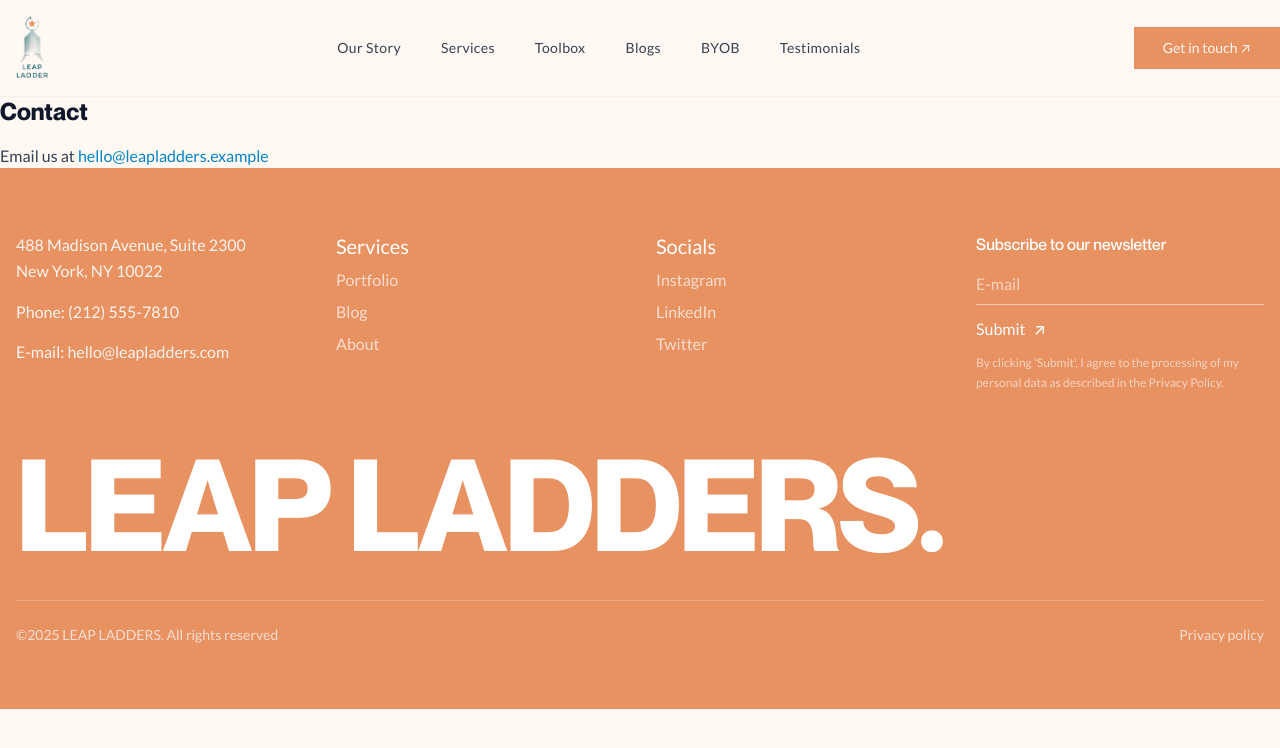
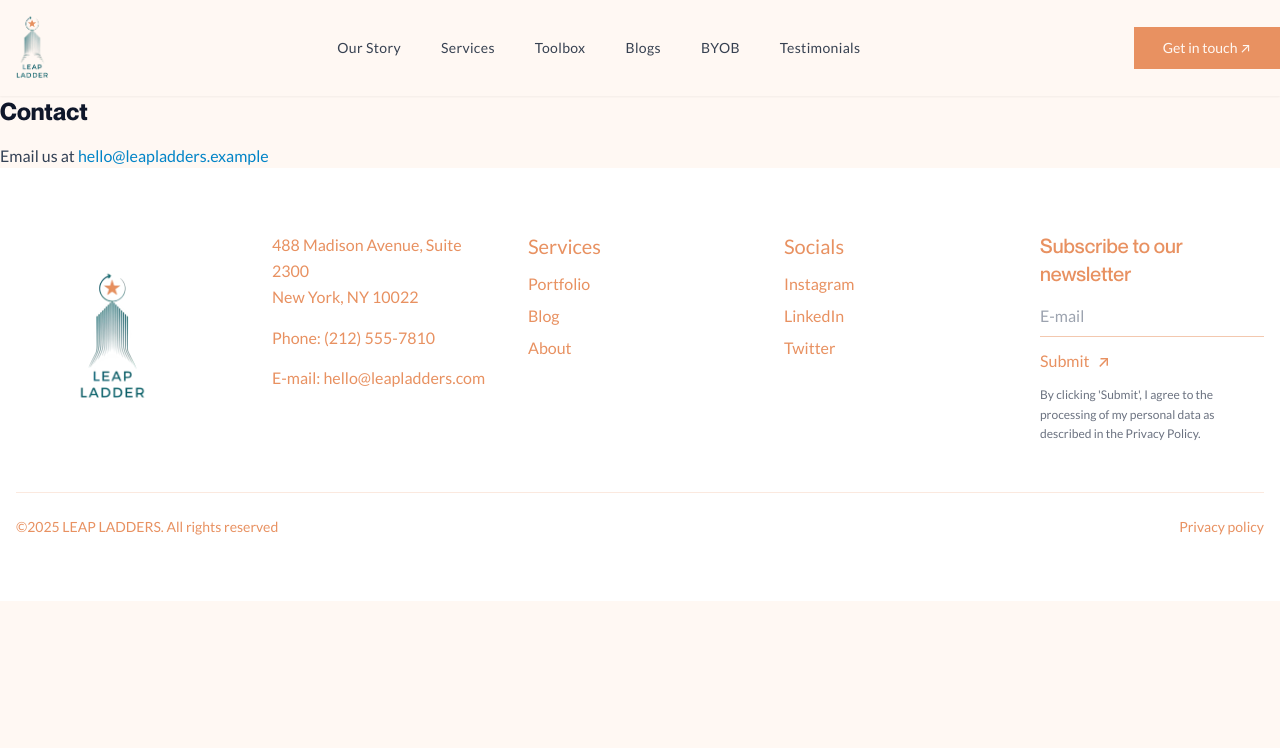
Before and after one commit to Shivam020202/leap-ladders, a React (Vite) app: page /contact in a window 1280 px wide. Shown: the top 748 px of the page. Built offline with nearby package versions, Linux system fonts and the light colour scheme.

Commit message:
new updates

```diff
--- a/src/components/Footer.jsx
+++ b/src/components/Footer.jsx
@@ -12,35 +12,53 @@ const Footer = () => {
   };
 
   return (
-    <footer className="bg-[#E89161] text-white">
-      <div className="max-w-7xl mx-auto px-4  py-12 md:py-16">
-        {/* Top Section - Contact Info, Links, Newsletter */}
-        <div className="grid grid-cols-1 md:grid-cols-2 lg:grid-cols-4 gap-8 mb-12">
+    <footer className="bg-white">
+      <div className="max-w-7xl mx-auto px-4 py-12 md:py-16">
+        {/* Main Section - Logo and 4 Info Columns */}
+        <div className="grid grid-cols-1 sm:grid-cols-2 lg:grid-cols-5 gap-8 mb-12">
+          {/* Logo - Leftmost */}
+          <motion.div
+            initial={{ opacity: 0, y: 30 }}
+            whileInView={{ opacity: 1, y: 0 }}
+            viewport={{ once: true, margin: "-100px" }}
+            transition={{ duration: 0.5 }}
+            className="flex items-center justify-center sm:justify-start lg:col-span-1"
+          >
+            <div className="w-48 h-48 flex items-center justify-center">
+              <img
+                src="/leap-ladders-logo.png"
+                alt="Leap Ladders Logo"
+                className="w-[85%] h-[85%] object-contain"
+              />
+            </div>
+          </motion.div>
+
           {/* Contact Information */}
           <motion.div
             initial={{ opacity: 0, y: 30 }}
             whileInView={{ opacity: 1, y: 0 }}
             viewport={{ once: true, margin: "-100px" }}
-            transition={{ duration: 0.5 }}
+            transition={{ duration: 0.5, delay: 0.1 }}
             className="space-y-4"
           >
             <div>
-              <p className="text-white/90 leading-relaxed">
+              <p className="leading-relaxed" style={{ color: "#E89161" }}>
                 488 Madison Avenue, Suite 2300
               </p>
-              <p className="text-white/90 leading-relaxed">
+              <p className="leading-relaxed" style={{ color: "#E89161" }}>
                 New York, NY 10022
               </p>
             </div>
             <div>
-              <p className="text-white/90">Phone: (212) 555-7810</p>
+              <p style={{ color: "#E89161" }}>Phone: (212) 555-7810</p>
             </div>
             <div>
-              <p className="text-white/90">
+              <p style={{ color: "#E89161" }}>
                 E-mail:{" "}
                 <a
                   href="mailto:hello@leapladders.com"
-                  className="hover:text-white transition-colors"
+                  className="hover:opacity-80 transition-opacity"
+                  style={{ color: "#E89161" }}
                 >
                   hello@leapladders.com
                 </a>
@@ -53,14 +71,20 @@ const Footer = () => {
             initial={{ opacity: 0, y: 30 }}
             whileInView={{ opacity: 1, y: 0 }}
             viewport={{ once: true, margin: "-100px" }}
-            transition={{ duration: 0.5, delay: 0.1 }}
+            transition={{ duration: 0.5, delay: 0.2 }}
           >
             <ul className="space-y-2">
-              <li className="text-xl">Services</li>
+              <li
+                className="text-xl font-medium mb-3"
+                style={{ color: "#E89161" }}
+              >
+                Services
+              </li>
               <li>
                 <a
                   href="#portfolio"
-                  className=" text-white/70 hover:text-white transition-colors"
+                  className="hover:opacity-70 transition-opacity"
+                  style={{ color: "#E89161" }}
                 >
                   Portfolio
                 </a>
@@ -68,7 +92,8 @@ const Footer = () => {
               <li>
                 <a
                   href="#blog"
-                  className=" text-white/70 hover:text-white transition-colors"
+                  className="hover:opacity-70 transition-opacity"
+                  style={{ color: "#E89161" }}
                 >
                   Blog
                 </a>
@@ -76,7 +101,8 @@ const Footer = () => {
               <li>
                 <a
                   href="#about"
-                  className="text-white/70 hover:text-white transition-colors"
+                  className="hover:opacity-70 transition-opacity"
+                  style={{ color: "#E89161" }}
                 >
                   About
                 </a>
@@ -89,16 +115,22 @@ const Footer = () => {
             initial={{ opacity: 0, y: 30 }}
             whileInView={{ opacity: 1, y: 0 }}
             viewport={{ once: true, margin: "-100px" }}
-            transition={{ duration: 0.5, delay: 0.2 }}
+            transition={{ duration: 0.5, delay: 0.3 }}
           >
             <ul className="space-y-2">
-              <li className=" text-xl ">Socials</li>
+              <li
+                className="text-xl font-medium mb-3"
+                style={{ color: "#E89161" }}
+              >
+                Socials
+              </li>
               <li>
                 <a
                   href="https://instagram.com"
                   target="_blank"
                   rel="noopener noreferrer"
-                  className="text-white/70 hover:text-white transition-colors"
+                  className="hover:opacity-70 transition-opacity"
+                  style={{ color: "#E89161" }}
                 >
                   Instagram
                 </a>
@@ -108,7 +140,8 @@ const Footer = () => {
                   href="https://linkedin.com"
                   target="_blank"
                   rel="noopener noreferrer"
-                  className="text-white/70 hover:text-white transition-colors"
+                  className="hover:opacity-70 transition-opacity"
+                  style={{ color: "#E89161" }}
                 >
                   LinkedIn
                 </a>
@@ -118,7 +151,8 @@ const Footer = () => {
                   href="https://twitter.com"
                   target="_blank"
                   rel="noopener noreferrer"
-                  className="text-white/70 hover:text-white transition-colors"
+                  className="hover:opacity-70 transition-opacity"
+                  style={{ color: "#E89161" }}
                 >
                   Twitter
                 </a>
@@ -131,9 +165,12 @@ const Footer = () => {
             initial={{ opacity: 0, y: 30 }}
             whileInView={{ opacity: 1, y: 0 }}
             viewport={{ once: true, margin: "-100px" }}
-            transition={{ duration: 0.5, delay: 0.3 }}
+            transition={{ duration: 0.5, delay: 0.4 }}
           >
-            <h3 className="text-white font-medium mb-4">
+            <h3
+              className="text-xl font-medium mb-4"
+              style={{ color: "#E89161" }}
+            >
               Subscribe to our newsletter
             </h3>
             <form onSubmit={handleSubmit} className="space-y-3">
@@ -143,48 +180,51 @@ const Footer = () => {
                 onChange={(e) => setEmail(e.target.value)}
                 placeholder="E-mail"
                 required
-                className="w-full bg-transparent border-b border-white/50 pb-2 text-white placeholder-white/60 focus:outline-none focus:border-white transition-colors"
+                className="w-full bg-transparent pb-2 placeholder-gray-400 focus:outline-none transition-colors"
+                style={{
+                  color: "#E89161",
+                  borderBottom: "1px solid rgba(232, 145, 97, 0.5)",
+                }}
+                onFocus={(e) =>
+                  (e.target.style.borderBottom = "1px solid #E89161")
+                }
+                onBlur={(e) =>
+                  (e.target.style.borderBottom =
+                    "1px solid rgba(232, 145, 97, 0.5)")
+                }
               />
               <button
                 type="submit"
-                className="flex items-center text-white hover:text-white/80 transition-colors font-medium"
+                className="flex items-center hover:opacity-80 transition-opacity font-medium"
+                style={{ color: "#E89161" }}
               >
                 Submit
                 <span className="ml-2">↗</span>
               </button>
             </form>
-            <p className="text-white/60 text-xs mt-3 leading-relaxed">
+            <p className="text-gray-500 text-xs mt-3 leading-relaxed">
               By clicking 'Submit', I agree to the processing of my personal
               data as described in the Privacy Policy.
             </p>
           </motion.div>
         </div>
 
-        {/* Large Brand Text */}
-        <motion.div
-          initial={{ opacity: 0, scale: 0.9 }}
-          whileInView={{ opacity: 1, scale: 1 }}
-          viewport={{ once: true }}
-          transition={{ duration: 0.8, delay: 0.2 }}
-          className="mb-8"
-        >
-          <h2 className="text-6xl md:text-8xl lg:text-9xl font-bold text-white leading-none tracking-tight">
-            LEAP LADDERS.
-          </h2>
-        </motion.div>
-
         {/* Bottom Section - Copyright and Privacy */}
         <motion.div
           initial={{ opacity: 0 }}
           whileInView={{ opacity: 1 }}
           viewport={{ once: true }}
-          transition={{ duration: 0.6, delay: 0.4 }}
-          className="flex flex-col md:flex-row justify-between items-start md:items-center text-white/70 text-sm border-t border-white/20 pt-6"
+          transition={{ duration: 0.6, delay: 0.5 }}
+          className="flex flex-col md:flex-row justify-between items-start md:items-center text-sm pt-6"
+          style={{ borderTop: "1px solid rgba(232, 145, 97, 0.2)" }}
         >
-          <p>©2025 LEAP LADDERS. All rights reserved</p>
+          <p style={{ color: "#E89161" }}>
+            ©2025 LEAP LADDERS. All rights reserved
+          </p>
           <a
             href="#privacy"
-            className="hover:text-white transition-colors mt-2 md:mt-0"
+            className="hover:opacity-70 transition-opacity mt-2 md:mt-0"
+            style={{ color: "#E89161" }}
           >
             Privacy policy
           </a>
```
